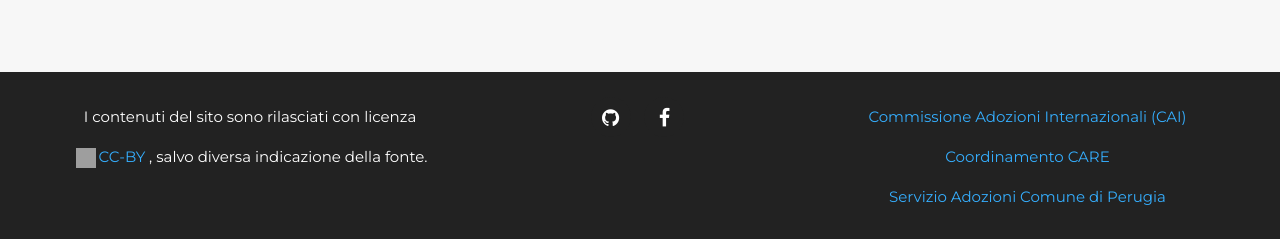
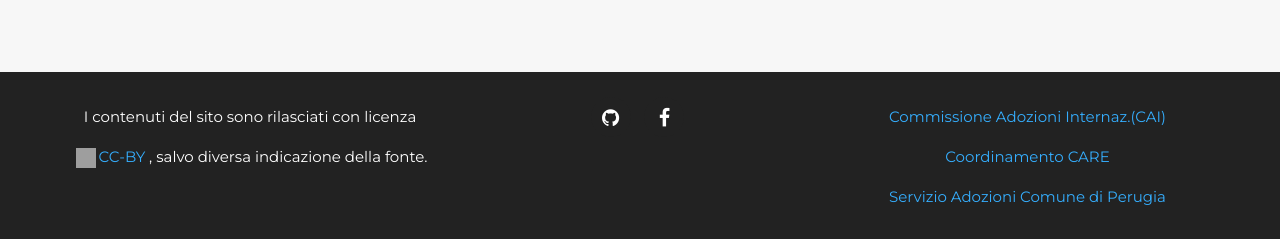
Before and after one commit to ggentili/rfa, a Jekyll site: the page built from index.html, in a window 1280 px wide and 900 px high, scrolled down 1588 px. Shown: the part 658-897 px from the top of the window. Built offline with Jekyll 4.4.1, drawn with Linux system fonts in a browser that asks for light colours; some web fonts are replaced; grey boxes are pictures that could not be loaded.

Commit message:
Update footer.html

```diff
--- a/_includes/footer.html
+++ b/_includes/footer.html
@@ -20,7 +20,7 @@
                 </div>
                 <div class="col-md-4">
                     <ul class="list-inline quicklinks">
-                        <li><a href="http://www.commissioneadozioni.it/">Commissione Adozioni Internazionali (CAI)</a><br>
+                        <li><a href="http://www.commissioneadozioni.it/">Commissione Adozioni Internaz.(CAI)</a><br>
                         </li>
                         <li><a href="http://www.coordinamentocare.org/">Coordinamento CARE</a><br>
                         </li>
```
